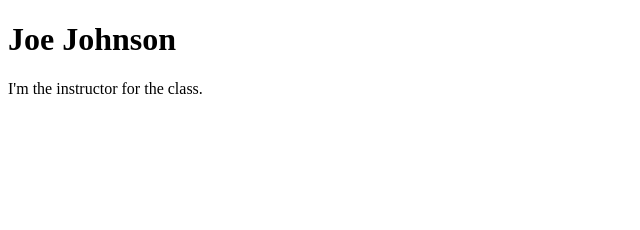
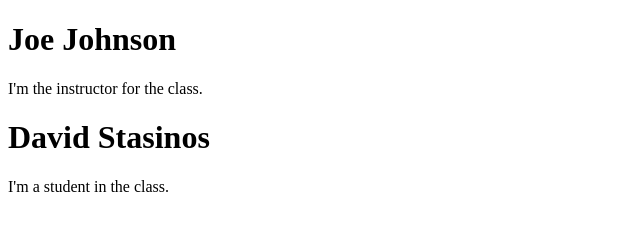
Before and after one commit to oosoom121/CodingTemple.Jan2018.GitHubExample, a plain HTML site: page index.html in a window 1280 px wide. Shown: the whole page, without its empty margins (0-640 px from the left). Drawn offline with Linux system fonts and the light colour scheme.

Commit message:
David Change
Chante added by David Stasinos

```diff
--- a/index.html
+++ b/index.html
@@ -12,5 +12,9 @@
             <p>I'm the instructor for the class.</p>
         </div>
         <!-- End copy/paste here -->
+        <div>
+            <h1>David Stasinos</h1>
+            <p>I'm a student in the class.</p>
+        </div>
     </body>
 </html>
```
